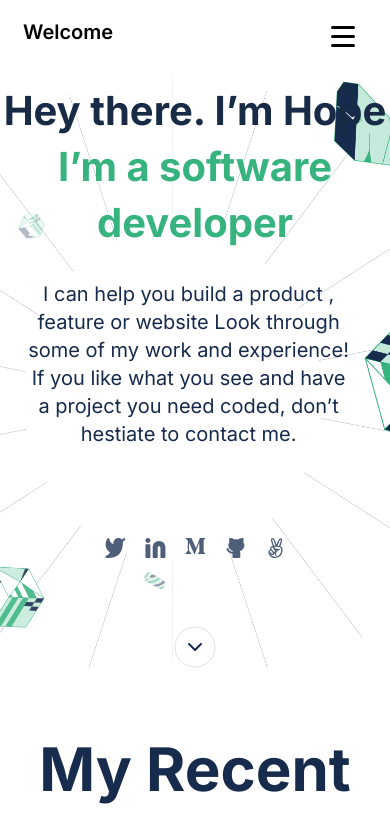
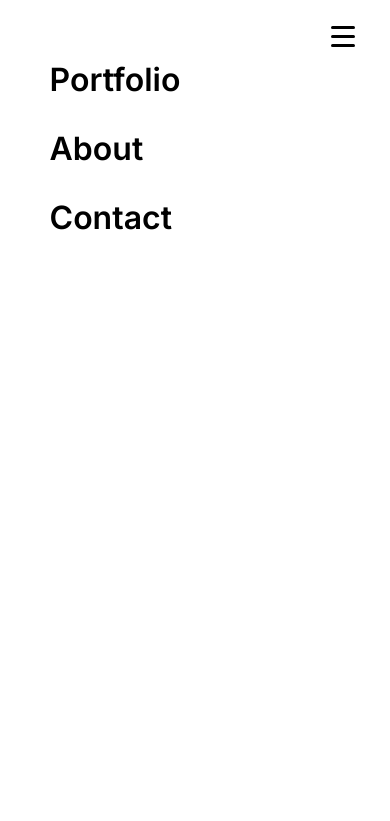
Before and after one commit to mutesihope/Main-mobile, a website: page index.html in a window 390 px wide. Both pictures are taken after a click on the element 343 px from the left and 36 px from the top of the page. Shown: the top 821 px of the page. Drawn offline with Linux system fonts and the light colour scheme.

Commit message:
added the drop down interaction using javascript

```diff
--- a/index.html
+++ b/index.html
@@ -24,7 +24,7 @@
         <div class="hamburger"></div>
       </nav>
 
-      <nav id="desktop-nav" hidden>
+      <nav id="desktop-nav">
         <ul>
           <li><a href="">Portfolio</a></li>
           <li><a href="">About</a></li>
--- a/index.js
+++ b/index.js
@@ -0,0 +1,23 @@
+ const hamburger = document.getElementById('mobile-nav');
+ const dropDown = document.getElementById('desktop-nav');
+
+
+
+let isShown = false;
+hamburger.addEventListener("click", function(){
+   isShown = !isShown
+   if(isShown === true){
+     dropDown.style.display = "flex"
+     menuBar.style.color = 'white'
+     menuBar.className = "your cross icon class name"
+     menuBar.style.fontSize = '15px'
+     menubar.childNodes.style.display = 'none'
+   }
+   else{
+     dropDown.style.display = "none"
+     menuBar.style.color = '#6070ff'
+     menuBar.childNodes.className = "hamburger"
+     menuBar.style.fontSize = '30px'
+   }
+
+});
--- a/project1.css
+++ b/project1.css
@@ -457,6 +457,43 @@ footer {
   color: #42526e;
 }
 
+#desktop-nav {
+  display: none;
+  justify-content: center;
+  width: 100%;
+  height: 100vh;
+  position: fixed;
+  top: 0;
+  left: 0px;
+  background-color: white;
+  z-index: 10;
+}
+
+#desktop-nav ul {
+  display: flex;
+  flex-direction: column;
+  margin-left: -160px;
+  margin-top: 60px;
+  gap:30px
+}
+
+#desktop-nav ul li {
+  font-weight: 600;
+  font-size: 32px;
+}
+
+#desktop-nav ul li a{
+  text-decoration: none;
+  color: black;
+}
+
+#mobile-nav {
+  display: block;
+  position: absolute;
+  top: 20px;
+  right: 20px;
+  z-index: 50;
+}
 @media screen and (min-width: 786px) {
   .professional {
     display: flex;
```
